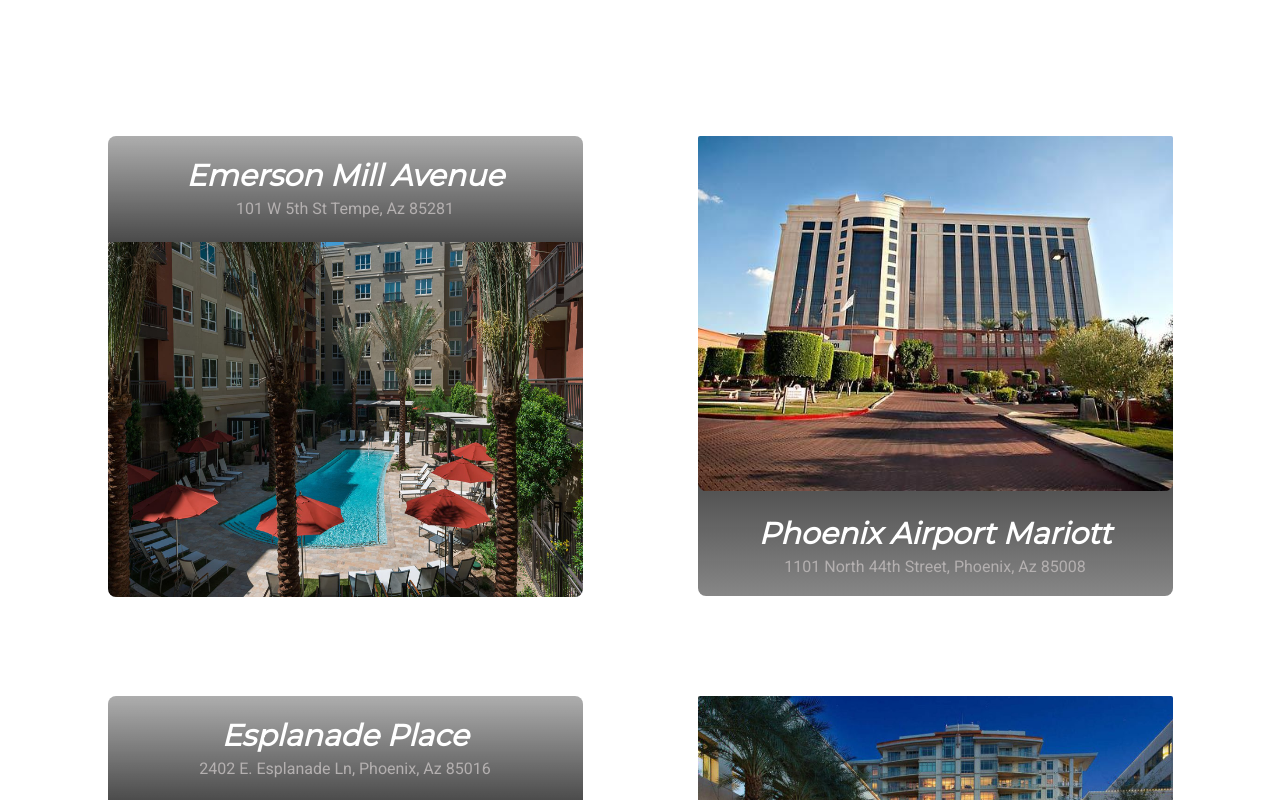
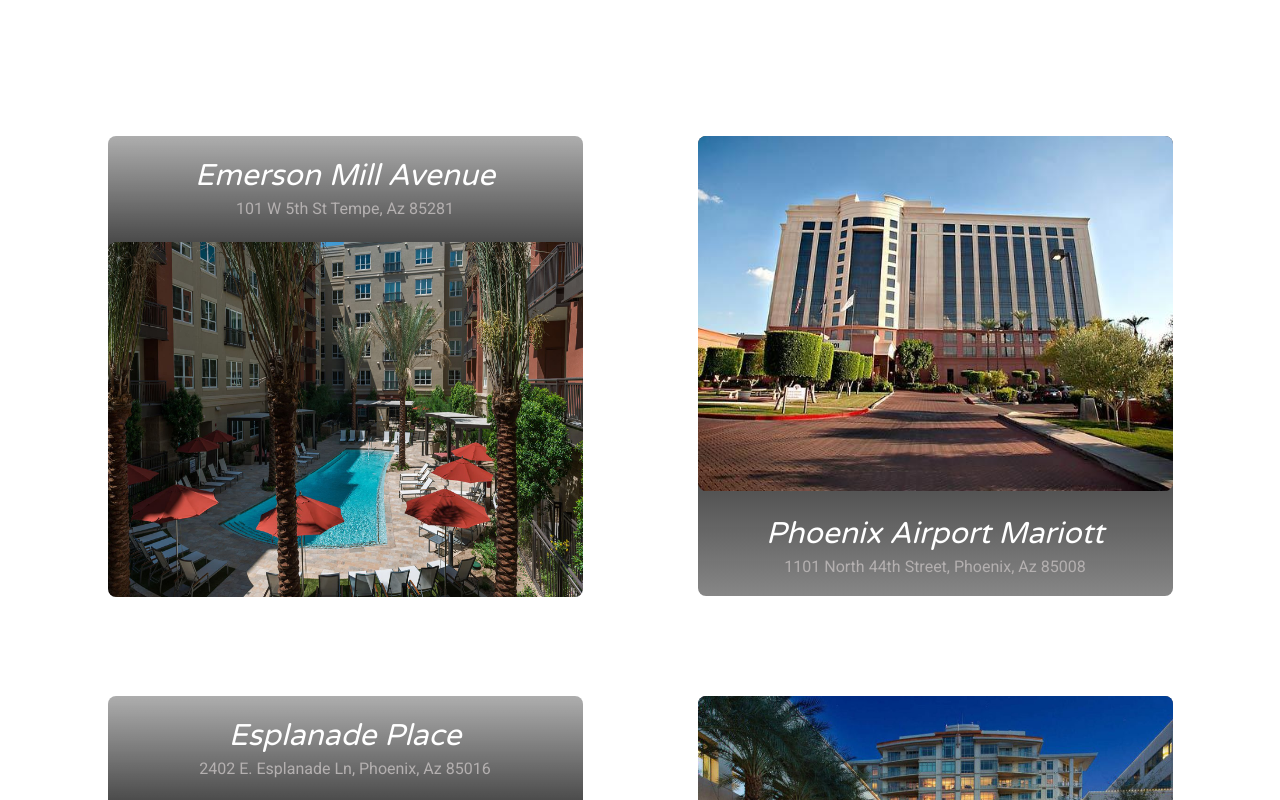
Before and after one commit to HavocPigeon/RowleyPlumbingInc, a React (Create React App) app: page / in a window 1280 px wide. Shown: the part 1840-2640 px from the top of the page. Built offline with nearby package versions, Linux system fonts and the light colour scheme.

Commit message:
restyled contact

```diff
--- a/public/index.html
+++ b/public/index.html
@@ -13,7 +13,7 @@
       user's mobile device or desktop. See https://developers.google.com/web/fundamentals/web-app-manifest/
     -->
     <link rel="manifest" href="%PUBLIC_URL%/manifest.json" />
-    <link href="https://fonts.googleapis.com/css?family=Mr+Dafoe|Permanent+Marker|Montserrat|Poppins:700i|Roboto" rel="stylesheet">
+    <link href="https://fonts.googleapis.com/css?family=Mr+Dafoe|Permanent+Marker|Montserrat|Poppins:700i|Roboto|Varela+Round" rel="stylesheet">
     <!--
       Notice the use of %PUBLIC_URL% in the tags above.
       It will be replaced with the URL of the `public` folder during the build.
--- a/src/css/contact.css
+++ b/src/css/contact.css
@@ -2,15 +2,15 @@
     height: 355px;
     color: black;
     width: 100%;
-    background-image: linear-gradient(to top left,  rgb(138, 41, 41), rgb(66, 20, 20));
+    background-image: linear-gradient(to bottom right,  rgb(68, 68, 68) 20%, rgb(175, 175, 175) 90%);
     position: relative;
 }
 .contactbox {
     height: 250px;
     width: calc(100% - 100px);
-    border: solid 5px rgb(109, 27, 27);
-    background-image: linear-gradient(to bottom left, rgb(170, 48, 48), rgb(211, 52, 52));
-    color: rgb(231, 209, 209);
+    border: solid 5px rgb(36, 36, 36);
+    background-image: linear-gradient(to top right rgb(70, 70, 70), rgb(145, 145, 145));
+    color: rgb(48, 48, 48);
     font-style: italic;
     font-family: 'Roboto';
     font-size: 50px;
@@ -68,7 +68,7 @@
     right: 15px;
     font-style: italic;
     font-weight: 500;
-    color: rgb(138, 118, 118);
+    color: rgb(105, 100, 100);
 }
 @media (max-width: 1050px){
     .indvcontacts {
--- a/src/css/sub-components/projectbox.css
+++ b/src/css/sub-components/projectbox.css
@@ -21,9 +21,8 @@
     padding-top: 25px;
     color: rgb(255, 255, 255);
     padding-bottom: 10px;
-    font-family: 'Montserrat', sans-serif;
+    font-family: 'Varela Round', sans-serif;
     font-style: italic;
-    font-weight: 900;
 }
 .projectaddress {
     padding-bottom: 25px;
@@ -37,8 +36,6 @@
     background-size: cover;
     background-repeat: no-repeat;
     border-radius: 8px;
-    border-top-left-radius: 2px;
-    border-top-right-radius: 2px;
 }
 @media (max-width: 1075px){
     .projectboxmain {
```
Also changed, not shown: src/Images/Rowley outhouse.png.
